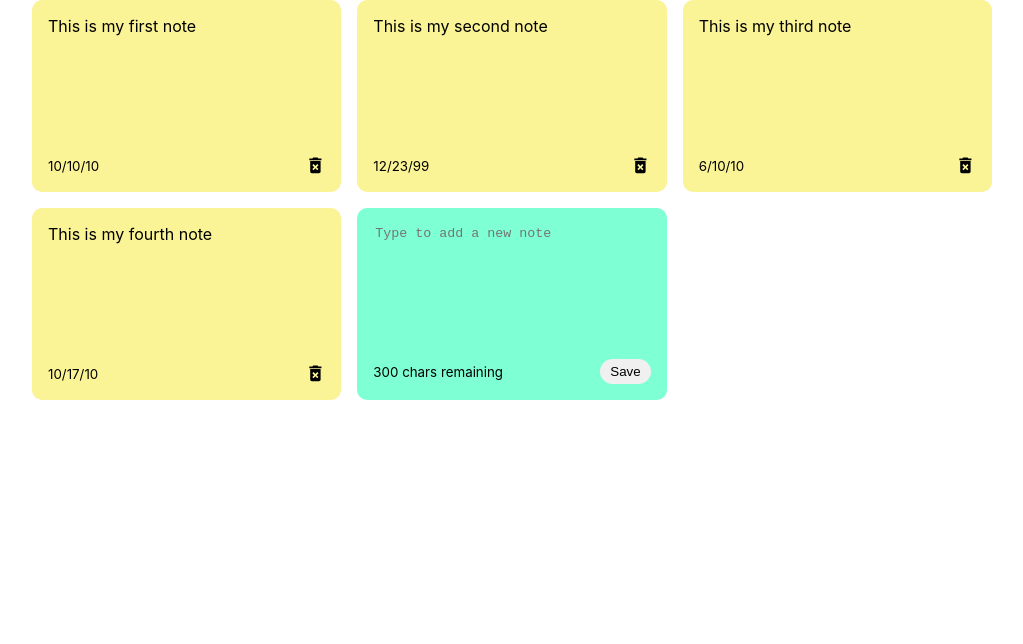
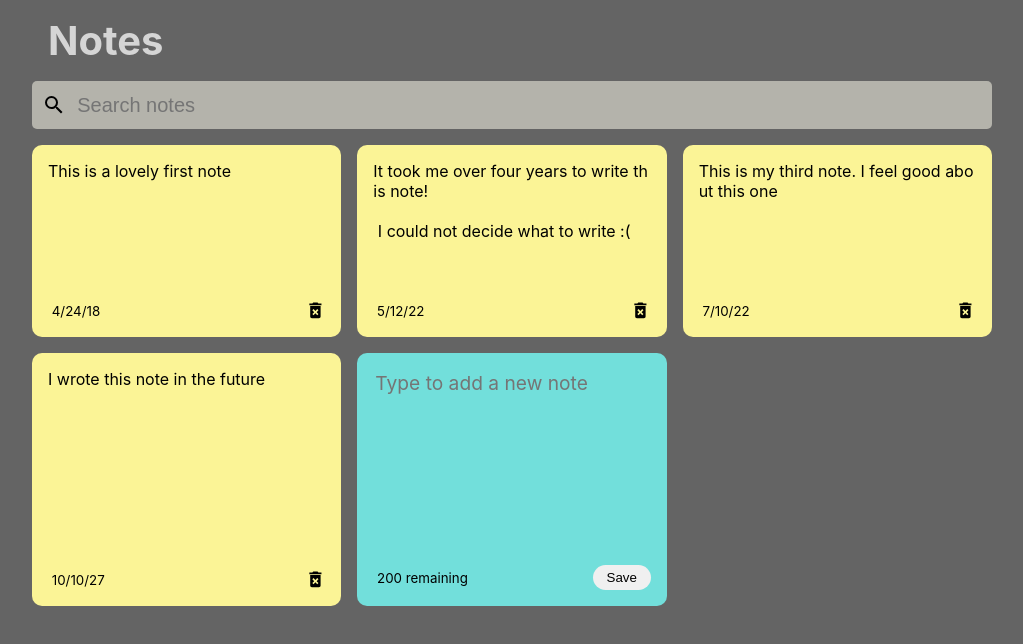
Before and after one commit to ggriffey/QuickNotes, a React (Create React App) app: page / in a window 1280 px wide. Shown: the top 644 px of the page, without its empty margins (128-1151 px from the left). Built offline with nearby package versions, Linux system fonts and the light colour scheme.

Commit message:
Add Basic Functionality; Update Styles/Layout

```diff
--- a/src/App.js
+++ b/src/App.js
@@ -1,33 +1,65 @@
 import { useState } from "react";
 import { nanoid } from "nanoid";
+import SearchBar from "./components/SearchBar";
+import PageHeader from "./components/PageHeader";
 import NoteList from "./components/NoteList";
 
 const App = () => {
   const [notes, setNotes] = useState([
     {
       id: nanoid(),
-      text: "This is my first note",
-      date: "10/10/10",
+      text: "This is a lovely first note",
+      date: "4/24/18",
     },
     {
       id: nanoid(),
-      text: "This is my second note",
-      date: "12/23/99",
+      text:
+        "It took me over four years to write this note! \n\n I could not decide what to write :(",
+      date: "5/12/22",
     },
     {
       id: nanoid(),
-      text: "This is my third note",
-      date: "6/10/10",
+      text: "This is my third note. I feel good about this one",
+      date: "7/10/22",
     },
     {
       id: nanoid(),
-      text: "This is my fourth note",
-      date: "10/17/10",
+      text: "I wrote this note in the future",
+      date: "10/10/27",
     },
   ]);
+
+  const [searchText, setSearchText] = useState("");
+
+  // Handler Functions:
+
+  const addNote = (text) => {
+    // create new note
+    const date = new Date();
+    const newNote = {
+      id: nanoid(),
+      text: text,
+      date: date.toLocaleDateString(),
+    };
+    // update notes list with setNotes
+    const updatedNotes = [...notes, newNote];
+    setNotes(updatedNotes);
+  };
+
+  const deleteNote = (id) => {
+    const updatedNotes = notes.filter((note) => note.id !== id);
+    setNotes(updatedNotes);
+  };
+
   return (
     <div className="container">
-      <NoteList notes={notes} />
+      <PageHeader />
+      <SearchBar />
+      <NoteList
+        notes={notes}
+        handleAddNote={addNote}
+        handleDeleteNote={deleteNote}
+      />
     </div>
   );
 };
--- a/src/components/AddNote.js
+++ b/src/components/AddNote.js
@@ -1,14 +1,28 @@
 import { useState } from "react";
 
-const AddNote = () => {
+const AddNote = ({ handleAddNote }) => {
   const [noteText, setNoteText] = useState("");
+  const CHAR_LIMIT = 200;
 
-  const handleChange = (event) => {
-    setNoteText(event.target.value);
+  const handleTextChange = (event) => {
+    // update text if:
+    // 1) the note hasn't reached the character limit OR
+    // 2) the user is pressing backspace
+    if (
+      noteText.length < CHAR_LIMIT || // (1)
+      event.nativeEvent.inputType === "deleteContentBackward" // (2)
+    ) {
+      setNoteText(event.target.value);
+    }
   };
 
   const handleSaveClick = () => {
-    //this is an update
+    // check that note has actual characters
+    if (noteText.trim() !== "") {
+      handleAddNote(noteText);
+      // clear text field
+      setNoteText("");
+    }
   };
 
   return (
@@ -18,10 +32,10 @@ const AddNote = () => {
         cols="10"
         placeholder="Type to add a new note"
         value={noteText}
-        onChange={handleChange}
+        onChange={handleTextChange}
       ></textarea>
       <div className="note-footer">
-        <small> 300 chars remaining</small>
+        <small> {CHAR_LIMIT - noteText.length} remaining</small>
         <button className="save" onClick={handleSaveClick}>
           {" "}
           Save{" "}
--- a/src/components/Note.js
+++ b/src/components/Note.js
@@ -1,12 +1,16 @@
 import { MdDeleteForever } from "react-icons/md";
 
-const Note = ({ id, text, date }) => {
+const Note = ({ id, text, date, handleDeleteNote }) => {
   return (
     <div className="note">
       <span>{text}</span>
       <div className="note-footer">
         <small> {date} </small>
-        <MdDeleteForever className="delete-icon" size="1.3em" />
+        <MdDeleteForever
+          onClick={() => handleDeleteNote(id)}
+          className="delete-icon"
+          size="1.3em"
+        />
       </div>
     </div>
   );
--- a/src/components/NoteList.js
+++ b/src/components/NoteList.js
@@ -1,13 +1,18 @@
 import Note from "./Note";
 import AddNote from "./AddNote";
 
-const NoteList = ({ notes }) => {
+const NoteList = ({ notes, handleAddNote, handleDeleteNote }) => {
   return (
     <div className="note-list">
       {notes.map((note) => (
-        <Note id={note.id} text={note.text} date={note.date} />
+        <Note
+          id={note.id}
+          text={note.text}
+          date={note.date}
+          handleDeleteNote={handleDeleteNote}
+        />
       ))}
-      <AddNote />
+      <AddNote handleAddNote={handleAddNote} />
     </div>
   );
 };
--- /dev/null
+++ b/src/components/PageHeader.js
@@ -0,0 +1,11 @@
+import React from "react";
+
+const PageHeader = () => {
+  return (
+    <div className="header">
+      <h1>Notes</h1>
+    </div>
+  );
+};
+
+export default PageHeader;
--- /dev/null
+++ b/src/components/SearchBar.js
@@ -0,0 +1,13 @@
+import React from "react";
+import { MdSearch } from "react-icons/md";
+
+const SearchBar = () => {
+  return (
+    <div className="search-bar">
+      <MdSearch className="search-icon" />
+      <input type="text" placeholder="Search notes" />
+    </div>
+  );
+};
+
+export default SearchBar;
--- a/src/index.css
+++ b/src/index.css
@@ -1,15 +1,18 @@
+* {
+  --main-bg-color: #b4b3ab;
+  --page-bg-color: rgb(100, 100, 100);
+  --new-note-color: rgb(114, 223, 219);
+  --main-font: -apple-system, BlinkMacSystemFont, "Segoe UI", "Roboto", "Oxygen",
+    "Ubuntu", "Cantarell", "Fira Sans", "Droid Sans", "Helvetica Neue",
+    sans-serif;
+}
+
 body {
   margin: 0;
-  font-family: -apple-system, BlinkMacSystemFont, "Segoe UI", "Roboto", "Oxygen",
-    "Ubuntu", "Cantarell", "Fira Sans", "Droid Sans", "Helvetica Neue",
-    sans-serif;
+  font-family: var(--main-font);
   -webkit-font-smoothing: antialiased;
   -moz-osx-font-smoothing: grayscale;
-}
-
-code {
-  font-family: source-code-pro, Menlo, Monaco, Consolas, "Courier New",
-    monospace;
+  background-color: var(--page-bg-color);
 }
 
 .container {
@@ -31,14 +34,41 @@ code {
   /* minmax allows a RANGE of sizes to be set */
 }
 
+/* EXISTING NOTE STYLES */
+.note {
+  background-color: #fbf496;
+  border-radius: 10px;
+  padding: 1rem;
+  min-height: 160px;
+  display: flex;
+  flex-direction: column;
+  justify-content: space-between;
+  white-space: pre-wrap;
+  word-break: break-all;
+}
+
+.note-footer {
+  display: flex;
+  justify-content: space-between;
+  align-items: center;
+}
+
+.delete-icon:hover {
+  cursor: pointer;
+}
+
+/* NEW NOTE STYLES */
 .note.new {
-  background-color: aquamarine;
+  background-color: var(--new-note-color);
+  font-family: var(--main-font);
 }
 
 .note textarea {
-  background-color: aquamarine;
+  background-color: var(--new-note-color);
   border: none;
   resize: none;
+  font-family: var(--main-font);
+  font-size: 1.2rem;
 }
 
 .note textarea:focus {
@@ -59,18 +89,39 @@ button.save:hover {
   transform: scale(1.075);
 }
 
-.note {
-  background-color: #fbf496;
-  border-radius: 10px;
-  padding: 1rem;
-  min-height: 160px;
+/* SEARCH BAR STYLES */
+.search-bar {
+  height: 3rem;
+  background-color: var(--main-bg-color);
   display: flex;
-  flex-direction: column;
-  justify-content: space-between;
+  align-items: center;
+  border-radius: 5px;
+  margin: 1rem 0;
 }
 
-.note-footer {
-  display: flex;
-  justify-content: space-between;
-  align-items: center;
+.search-bar input {
+  border: none;
+  background-color: var(--main-bg-color);
+  font-size: 1.25rem;
 }
+
+.search-icon {
+  height: 1.5rem;
+  width: auto;
+  margin: 0.5rem 0.6rem;
+}
+
+.search-bar input:focus {
+  outline: none;
+}
+
+/* PAGE HEADER STYLES */
+.header {
+  background-color: var(--page-bg-color);
+}
+
+.header h1 {
+  font-size: 2.5rem;
+  margin: 1rem 1rem 0 1rem;
+  color: #d5d5d5;
+}
```
